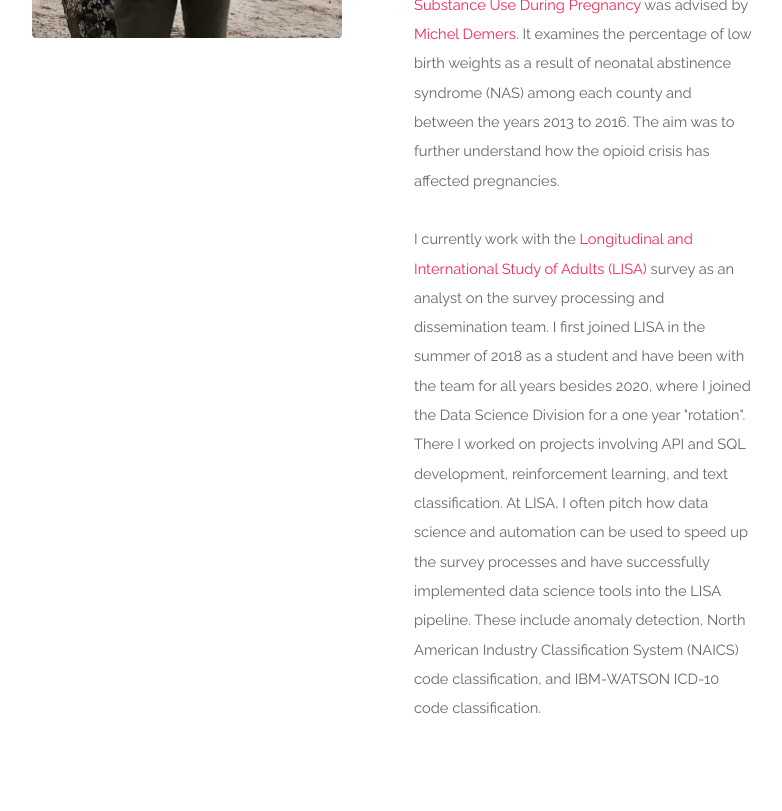
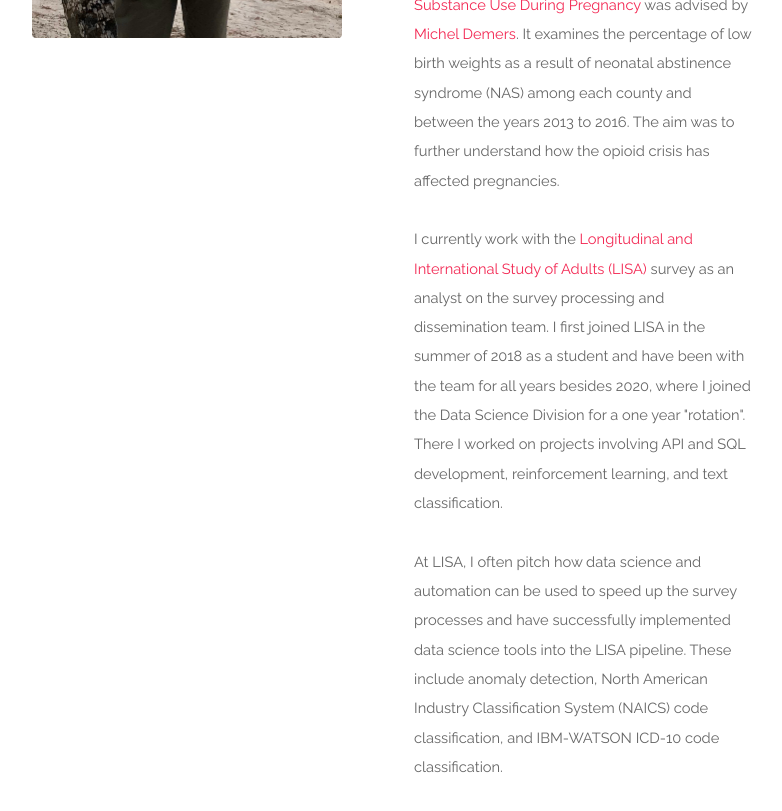
Before and after one commit to a-elhajj/a-elhajj.github.io, a Jekyll site: the page index.html, which Jekyll copies as it is, in a window 1280 px wide and 900 px high, scrolled down 1158 px. Shown: the top 811 px of the window, without its empty margins (248-1030 px from the left). Built offline with Jekyll 4.4.1, drawn with Linux system fonts in a browser that asks for light colours.

```diff
--- a/index.html
+++ b/index.html
@@ -103,9 +103,9 @@
         <p>I currently work with the <a href="https://www23.statcan.gc.ca/imdb/p2SV.pl?Function=getSurvey&Id=1285662" target="_blank">Longitudinal and International Study of Adults (LISA)</a>
             survey as an analyst on the survey processing and dissemination team. I first joined LISA in the summer of 2018 as a student and have been
             with the team for all years besides 2020, where I joined the Data Science Division for a one year "rotation". There I worked on projects involving
-            API and SQL development, reinforcement learning, and text classification.
+            API and SQL development, reinforcement learning, and text classification.</p>
 
-            At LISA, I often pitch how data science and automation can be used to speed up the survey processes
+        <p>At LISA, I often pitch how data science and automation can be used to speed up the survey processes
             and have successfully implemented data science tools into the LISA pipeline. These include anomaly detection,
             North American Industry Classification System (NAICS) code classification, and IBM-WATSON ICD-10 code classification.
         </p>
```
